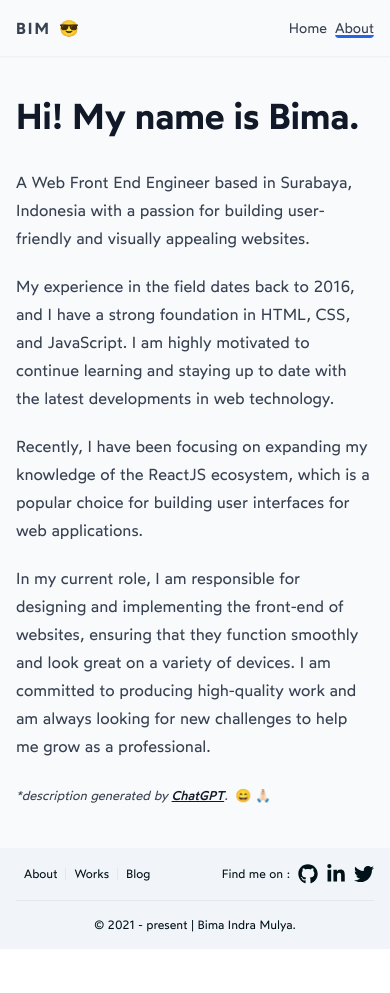
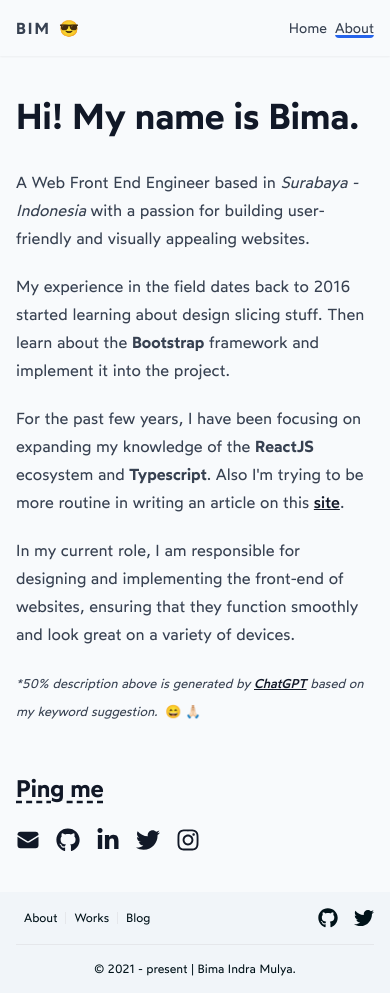
Before and after one commit to bimaindra/bimaindra.com, a Next.js app: page /about in a window 390 px wide. Before the commit the page ends 949 px from the top, so only its background shows below. Built offline with nearby package versions, Linux system fonts and the light colour scheme; no server answers.

Commit message:
chore: update

```diff
--- a/assets/styles/globals.css
+++ b/assets/styles/globals.css
@@ -52,9 +52,19 @@
 	animation: 5s ease-out 1s hands infinite;
 }
 
+@screen xl {
+	.emoji-hand-disable-xl {
+		animation: none;
+	}
+}
+
 .c-header:hover .emoji-logo {
 	transform: scale(100%);
 	animation: 0.75s ease-out 0.25s logo;
+}
+
+.shadow-spread {
+	box-shadow: 0px -20px 24px 12px rgb(241 245 249 / 50%);
 }
 
 @keyframes hands {
@@ -62,13 +72,13 @@
 		transform: rotate(0);
 	}
 	5% {
-		transform: rotate(16deg);
+		transform: rotate(8deg);
 	}
 	10% {
-		transform: rotate(-16deg);
+		transform: rotate(-8deg);
 	}
 	15% {
-		transform: rotate(16deg);
+		transform: rotate(8deg);
 	}
 	20% {
 		transform: rotate(0);
@@ -98,3 +108,15 @@
 		transform: rotate(0);
 	}
 }
+
+.bg-pattern-triangle {
+	@apply bg-slate-500;
+	background-image: linear-gradient(-45deg, #f8fafc, #f8fafc 50%, #e2e8f0 50%, #e2e8f0);
+	background-size: 28px 28px;
+}
+
+.bg-pattern-polka {
+	@apply bg-slate-500;
+	background-image: radial-gradient(#1d4ed8 0.75px, #f8fafc 0.75px);
+	background-size: 20px 20px;
+}
--- a/components/Footer/index.jsx
+++ b/components/Footer/index.jsx
@@ -16,11 +16,7 @@
 							Blog
 						</Link>
 					</div>
-					<ul className="flex items-center gap-x-2 md:gap-x-4">
-						<li>
-							<span>Find me on :</span>
-						</li>
-						<li>
+					<div className="flex items-center gap-x-4">
 						<Link href="http://github.com/wongdarjo" target="_blank">
 							<svg xmlns="http://www.w3.org/2000/svg" viewBox="0 0 496 512" className="h-5 w-5">
 								<path
@@ -29,18 +25,6 @@
 								/>
 							</svg>
 						</Link>
-						</li>
-						<li>
-							<Link href="http://linkedin.com/in/bimaindra" target="_blank">
-								<svg xmlns="http://www.w3.org/2000/svg" viewBox="0 0 448 512" className="h-5 w-5">
-									<path
-										fill="currentColor"
-										d="M100.28 448H7.4V148.9h92.88zM53.79 108.1C24.09 108.1 0 83.5 0 53.8a53.79 53.79 0 0 1 107.58 0c0 29.7-24.1 54.3-53.79 54.3zM447.9 448h-92.68V302.4c0-34.7-.7-79.2-48.29-79.2-48.29 0-55.69 37.7-55.69 76.7V448h-92.78V148.9h89.08v40.8h1.3c12.4-23.5 42.69-48.3 87.88-48.3 94 0 111.28 61.9 111.28 142.3V448z"
-									/>
-								</svg>
-							</Link>
-						</li>
-						<li>
 						<Link href="http://twitter.com/bimaindraa" target="_blank">
 							<svg xmlns="http://www.w3.org/2000/svg" viewBox="0 0 512 512" className="h-5 w-5">
 								<path
@@ -49,8 +33,7 @@
 								/>
 							</svg>
 						</Link>
-						</li>
-					</ul>
+					</div>
 				</div>
 				<hr className="my-4 h-px border-0 bg-gray-200" />
 				<p className="text-center text-xs md:text-right">
--- a/components/UnderDev/index.jsx
+++ b/components/UnderDev/index.jsx
@@ -3,7 +3,7 @@
 
 const UnderDev = () => {
 	return (
-		<div className="absolute top-1/2 left-0 right-0 flex -translate-y-1/2 flex-col items-center gap-4 text-center">
+		<div className="absolute top-1/2 left-4 right-4 flex -translate-y-1/2 flex-col items-center gap-4 text-center">
 			<h1 className="text-xl">
 				This page is under development. <br /> Come back soon for a better experience.
 			</h1>
--- a/pages/about/index.jsx
+++ b/pages/about/index.jsx
@@ -1,4 +1,5 @@
 import Head from 'next/head';
+import Link from 'next/link';
 
 const About = () => {
 	return (
@@ -11,41 +12,96 @@
 					<div className="prose mx-auto dark:prose-invert md:w-3/4 md:prose-base lg:w-1/2">
 						<h1>Hi! My name is Bima.</h1>
 						<p>
-							A Web Front End Engineer based in Surabaya, Indonesia with a passion for building user-friendly and
-							visually appealing websites.
+							A Web Front End Engineer based in <em>Surabaya - Indonesia</em> with a passion for building user-friendly
+							and visually appealing websites.
 						</p>
 						<p>
-							My experience in the field dates back to 2016, and I have a strong foundation in HTML, CSS, and
-							JavaScript. I am highly motivated to continue learning and staying up to date with the latest developments
-							in web technology.
+							My experience in the field dates back to 2016 started learning about design slicing stuff. Then learn
+							about the <b>Bootstrap</b> framework and implement it into the project.
 						</p>
 						<p>
-							Recently, I have been focusing on expanding my knowledge of the ReactJS ecosystem, which is a popular
-							choice for building user interfaces for web applications.
+							For the past few years, I have been focusing on expanding my knowledge of the <b>ReactJS</b> ecosystem and
+							<b> Typescript</b>. Also I'm trying to be more routine in writing an article on this{' '}
+							<Link href="/blog">site</Link>.
 						</p>
 						<p>
 							In my current role, I am responsible for designing and implementing the front-end of websites, ensuring
-							that they function smoothly and look great on a variety of devices. I am committed to producing
-							high-quality work and am always looking for new challenges to help me grow as a professional.
+							that they function smoothly and look great on a variety of devices.
 						</p>
 						<p>
 							<small>
 								<em>
-									*description generated by{' '}
-									<a href="https://chat.openai.com/chat" target="_blank">
+									*50% description above is generated by{' '}
+									<Link href="https://chat.openai.com/chat" target="_blank">
 										ChatGPT
-									</a>
-									. &nbsp;
+									</Link>
+									&nbsp;based on my keyword suggestion. &nbsp;
 								</em>
 								😄 🙏🏻
 							</small>
 						</p>
+
+						<h2 className="decoration-slice underline decoration-dashed underline-offset-4">Ping me</h2>
+						<div className="flex items-center gap-4">
+							<Link href="mailto:bimaindramulya@gmail.com" className="transition-transform hover:-translate-y-1">
+								<svg
+									fill="currentColor"
+									viewBox="0 0 24 24"
+									xmlns="http://www.w3.org/2000/svg"
+									aria-hidden="true"
+									className="h-6 w-6 md:h-7 md:w-7">
+									<path d="M1.5 8.67v8.58a3 3 0 003 3h15a3 3 0 003-3V8.67l-8.928 5.493a3 3 0 01-3.144 0L1.5 8.67z" />
+									<path d="M22.5 6.908V6.75a3 3 0 00-3-3h-15a3 3 0 00-3 3v.158l9.714 5.978a1.5 1.5 0 001.572 0L22.5 6.908z" />
+								</svg>
+							</Link>
+							<Link
+								href="http://github.com/wongdarjo"
+								target="_blank"
+								className="transition-transform hover:-translate-y-1">
+								<svg xmlns="http://www.w3.org/2000/svg" viewBox="0 0 496 512" className="h-6 w-6 md:h-7 md:w-7">
+									<path
+										fill="currentColor"
+										d="M165.9 397.4c0 2-2.3 3.6-5.2 3.6-3.3.3-5.6-1.3-5.6-3.6 0-2 2.3-3.6 5.2-3.6 3-.3 5.6 1.3 5.6 3.6zm-31.1-4.5c-.7 2 1.3 4.3 4.3 4.9 2.6 1 5.6 0 6.2-2s-1.3-4.3-4.3-5.2c-2.6-.7-5.5.3-6.2 2.3zm44.2-1.7c-2.9.7-4.9 2.6-4.6 4.9.3 2 2.9 3.3 5.9 2.6 2.9-.7 4.9-2.6 4.6-4.6-.3-1.9-3-3.2-5.9-2.9zM244.8 8C106.1 8 0 113.3 0 252c0 110.9 69.8 205.8 169.5 239.2 12.8 2.3 17.3-5.6 17.3-12.1 0-6.2-.3-40.4-.3-61.4 0 0-70 15-84.7-29.8 0 0-11.4-29.1-27.8-36.6 0 0-22.9-15.7 1.6-15.4 0 0 24.9 2 38.6 25.8 21.9 38.6 58.6 27.5 72.9 20.9 2.3-16 8.8-27.1 16-33.7-55.9-6.2-112.3-14.3-112.3-110.5 0-27.5 7.6-41.3 23.6-58.9-2.6-6.5-11.1-33.3 2.6-67.9 20.9-6.5 69 27 69 27 20-5.6 41.5-8.5 62.8-8.5s42.8 2.9 62.8 8.5c0 0 48.1-33.6 69-27 13.7 34.7 5.2 61.4 2.6 67.9 16 17.7 25.8 31.5 25.8 58.9 0 96.5-58.9 104.2-114.8 110.5 9.2 7.9 17 22.9 17 46.4 0 33.7-.3 75.4-.3 83.6 0 6.5 4.6 14.4 17.3 12.1C428.2 457.8 496 362.9 496 252 496 113.3 383.5 8 244.8 8zM97.2 352.9c-1.3 1-1 3.3.7 5.2 1.6 1.6 3.9 2.3 5.2 1 1.3-1 1-3.3-.7-5.2-1.6-1.6-3.9-2.3-5.2-1zm-10.8-8.1c-.7 1.3.3 2.9 2.3 3.9 1.6 1 3.6.7 4.3-.7.7-1.3-.3-2.9-2.3-3.9-2-.6-3.6-.3-4.3.7zm32.4 35.6c-1.6 1.3-1 4.3 1.3 6.2 2.3 2.3 5.2 2.6 6.5 1 1.3-1.3.7-4.3-1.3-6.2-2.2-2.3-5.2-2.6-6.5-1zm-11.4-14.7c-1.6 1-1.6 3.6 0 5.9 1.6 2.3 4.3 3.3 5.6 2.3 1.6-1.3 1.6-3.9 0-6.2-1.4-2.3-4-3.3-5.6-2z"
+									/>
+								</svg>
+							</Link>
+							<Link
+								href="http://linkedin.com/in/bimaindra"
+								target="_blank"
+								className="transition-transform hover:-translate-y-1">
+								<svg xmlns="http://www.w3.org/2000/svg" viewBox="0 0 448 512" className="h-6 w-6 md:h-7 md:w-7">
+									<path
+										fill="currentColor"
+										d="M100.28 448H7.4V148.9h92.88zM53.79 108.1C24.09 108.1 0 83.5 0 53.8a53.79 53.79 0 0 1 107.58 0c0 29.7-24.1 54.3-53.79 54.3zM447.9 448h-92.68V302.4c0-34.7-.7-79.2-48.29-79.2-48.29 0-55.69 37.7-55.69 76.7V448h-92.78V148.9h89.08v40.8h1.3c12.4-23.5 42.69-48.3 87.88-48.3 94 0 111.28 61.9 111.28 142.3V448z"
+									/>
+								</svg>
+							</Link>
+							<Link
+								href="http://twitter.com/bimaindraa"
+								target="_blank"
+								className="transition-transform hover:-translate-y-1">
+								<svg xmlns="http://www.w3.org/2000/svg" viewBox="0 0 512 512" className="h-6 w-6 md:h-7 md:w-7">
+									<path
+										fill="currentColor"
+										d="M459.37 151.716c.325 4.548.325 9.097.325 13.645 0 138.72-105.583 298.558-298.558 298.558-59.452 0-114.68-17.219-161.137-47.106 8.447.974 16.568 1.299 25.34 1.299 49.055 0 94.213-16.568 130.274-44.832-46.132-.975-84.792-31.188-98.112-72.772 6.498.974 12.995 1.624 19.818 1.624 9.421 0 18.843-1.3 27.614-3.573-48.081-9.747-84.143-51.98-84.143-102.985v-1.299c13.969 7.797 30.214 12.67 47.431 13.319-28.264-18.843-46.781-51.005-46.781-87.391 0-19.492 5.197-37.36 14.294-52.954 51.655 63.675 129.3 105.258 216.365 109.807-1.624-7.797-2.599-15.918-2.599-24.04 0-57.828 46.782-104.934 104.934-104.934 30.213 0 57.502 12.67 76.67 33.137 23.715-4.548 46.456-13.32 66.599-25.34-7.798 24.366-24.366 44.833-46.132 57.827 21.117-2.273 41.584-8.122 60.426-16.243-14.292 20.791-32.161 39.308-52.628 54.253z"
+									/>
+								</svg>
+							</Link>
+							<Link
+								href="http://instagram.com/bimaindraa"
+								target="_blank"
+								className="transition-transform hover:-translate-y-1">
+								<svg xmlns="http://www.w3.org/2000/svg" viewBox="0 0 448 512" className="h-6 w-6 md:h-7 md:w-7">
+									<path
+										fill="currentColor"
+										d="M224.1 141c-63.6 0-114.9 51.3-114.9 114.9s51.3 114.9 114.9 114.9S339 319.5 339 255.9 287.7 141 224.1 141zm0 189.6c-41.1 0-74.7-33.5-74.7-74.7s33.5-74.7 74.7-74.7 74.7 33.5 74.7 74.7-33.6 74.7-74.7 74.7zm146.4-194.3c0 14.9-12 26.8-26.8 26.8-14.9 0-26.8-12-26.8-26.8s12-26.8 26.8-26.8 26.8 12 26.8 26.8zm76.1 27.2c-1.7-35.9-9.9-67.7-36.2-93.9-26.2-26.2-58-34.4-93.9-36.2-37-2.1-147.9-2.1-184.9 0-35.8 1.7-67.6 9.9-93.9 36.1s-34.4 58-36.2 93.9c-2.1 37-2.1 147.9 0 184.9 1.7 35.9 9.9 67.7 36.2 93.9s58 34.4 93.9 36.2c37 2.1 147.9 2.1 184.9 0 35.9-1.7 67.7-9.9 93.9-36.2 26.2-26.2 34.4-58 36.2-93.9 2.1-37 2.1-147.8 0-184.8zM398.8 388c-7.8 19.6-22.9 34.7-42.6 42.6-29.5 11.7-99.5 9-132.1 9s-102.7 2.6-132.1-9c-19.6-7.8-34.7-22.9-42.6-42.6-11.7-29.5-9-99.5-9-132.1s-2.6-102.7 9-132.1c7.8-19.6 22.9-34.7 42.6-42.6 29.5-11.7 99.5-9 132.1-9s102.7-2.6 132.1 9c19.6 7.8 34.7 22.9 42.6 42.6 11.7 29.5 9 99.5 9 132.1s2.7 102.7-9 132.1z"
+									/>
+								</svg>
+							</Link>
+						</div>
 					</div>
 				</div>
 			</section>
-			{/*<section className="u-safe-area border-t">
-				<div className="container"></div>
-			</section>*/}
 		</>
 	);
 };
--- a/pages/blog/index.jsx
+++ b/pages/blog/index.jsx
@@ -23,9 +23,9 @@
 			<Head>
 				<title>Blog | bimaindra.com</title>
 			</Head>
-			<h1 className="absolute top-1/2 left-0 right-0 -translate-y-1/2 text-center text-xl">
+			<div className="container">
 				<UnderDev />
-			</h1>
+			</div>
 		</>
 	);
 };
--- a/pages/works/index.jsx
+++ b/pages/works/index.jsx
@@ -7,8 +7,9 @@
 			<Head>
 				<title>Works | bimaindra.com</title>
 			</Head>
-
+			<div className="container">
 				<UnderDev />
+			</div>
 		</>
 	);
 };
```
Also changed, not shown: components/Hero/index.jsx (+24 -6 lines), components/Timeline/index.jsx (+5 -5 lines), pages/index.js (+6 -8 lines). Lines whose indentation alone changed are shown as unchanged.
